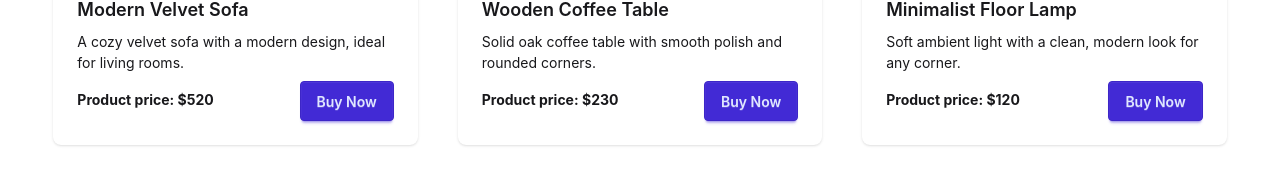
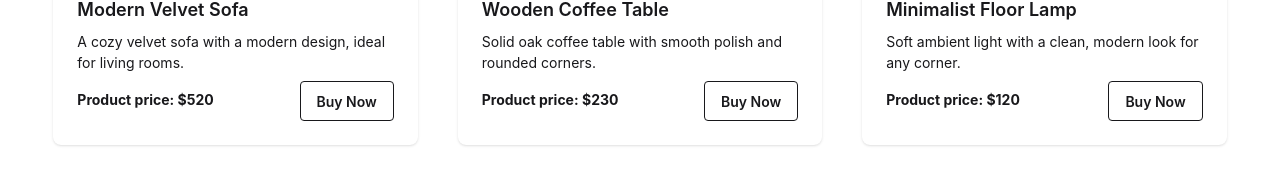
Before and after one commit to Misskhat/reactRevisionForMe, a React (Vite) app: page / in a window 1280 px wide. Shown: the part 561-732 px from the top of the page. Built offline with nearby package versions, Linux system fonts and the light colour scheme.

Commit message:
create dynamic page and explore the dynamically find the products from json file

```diff
--- a/src/components/ProductCard.jsx
+++ b/src/components/ProductCard.jsx
@@ -1,7 +1,8 @@
 import React from "react";
+import { Link } from "react-router";
 
 function ProductCard({ product }) {
-  const { name, image, price, description } = product;
+  const { name, image, price, description, id } = product;
   return (
     <div className="card bg-base-100 hover:scale-105 shadow-sm transition-transform duration-300 ease-in-out">
       <figure>
@@ -12,7 +13,9 @@ function ProductCard({ product }) {
         <p>{description}</p>
         <div className="card-actions justify-end">
           <p className="font-bold py-2">Product price: ${price}</p>
-          <button className="btn btn-primary">Buy Now</button>
+          <Link to={`/product/${id}`} className="btn btn-outline">
+            Buy Now
+          </Link>
         </div>
       </div>
     </div>
--- a/src/hooks/useProducts.js
+++ b/src/hooks/useProducts.js
@@ -8,7 +8,7 @@ const useProducts = () => {
 
   useEffect(() => {
     axios
-      .get("./furnitureData.json")
+      .get("../furnitureData.json")
       .then((data) => setProducts(data.data))
       .catch((err) => setError(err))
       .finally(() => setLoading(false));
--- a/src/pages/productDetails/ProductDetails.jsx
+++ b/src/pages/productDetails/ProductDetails.jsx
@@ -1,6 +1,12 @@
 import React from "react";
+import { useParams } from "react-router";
+import useProducts from "../../hooks/useProducts";
 
 function ProductDetails() {
+  const { id } = useParams();
+  const { products } = useProducts();
+  const product = products.find((product) => product.id === Number(id));
+
   return <div>ProductDetails</div>;
 }
 
--- a/src/router/router.jsx
+++ b/src/router/router.jsx
@@ -4,6 +4,7 @@ import Home from "../pages/home/Home";
 import Products from "../pages/products/Products";
 import Error from "../pages/error/Error";
 import WishList from "../pages/wishList/WishList";
+import ProductDetails from "./../pages/productDetails/ProductDetails";
 
 const router = createBrowserRouter([
   {
@@ -23,6 +24,10 @@ const router = createBrowserRouter([
         path: "/wishlist",
         element: <WishList />,
       },
+      {
+        path: "/product/:id",
+        element: <ProductDetails />,
+      },
     ],
   },
 ]);
```
